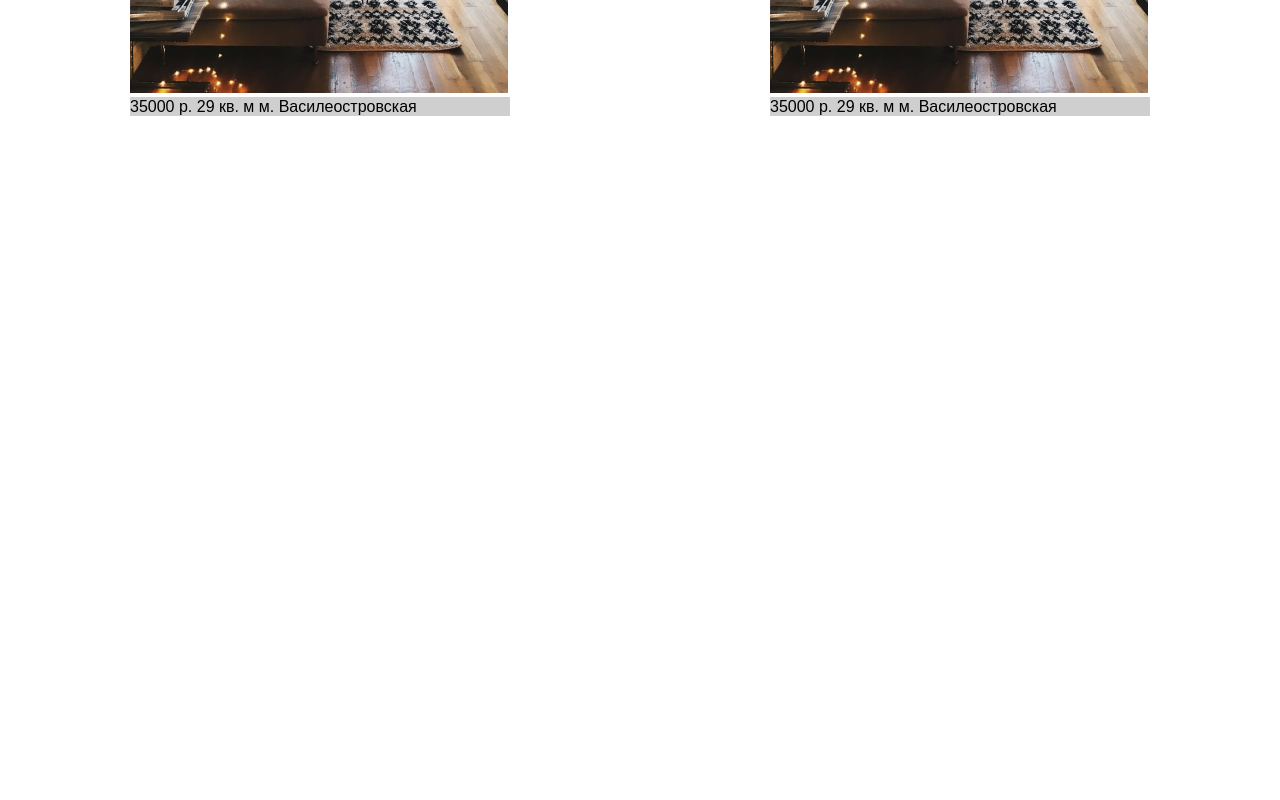
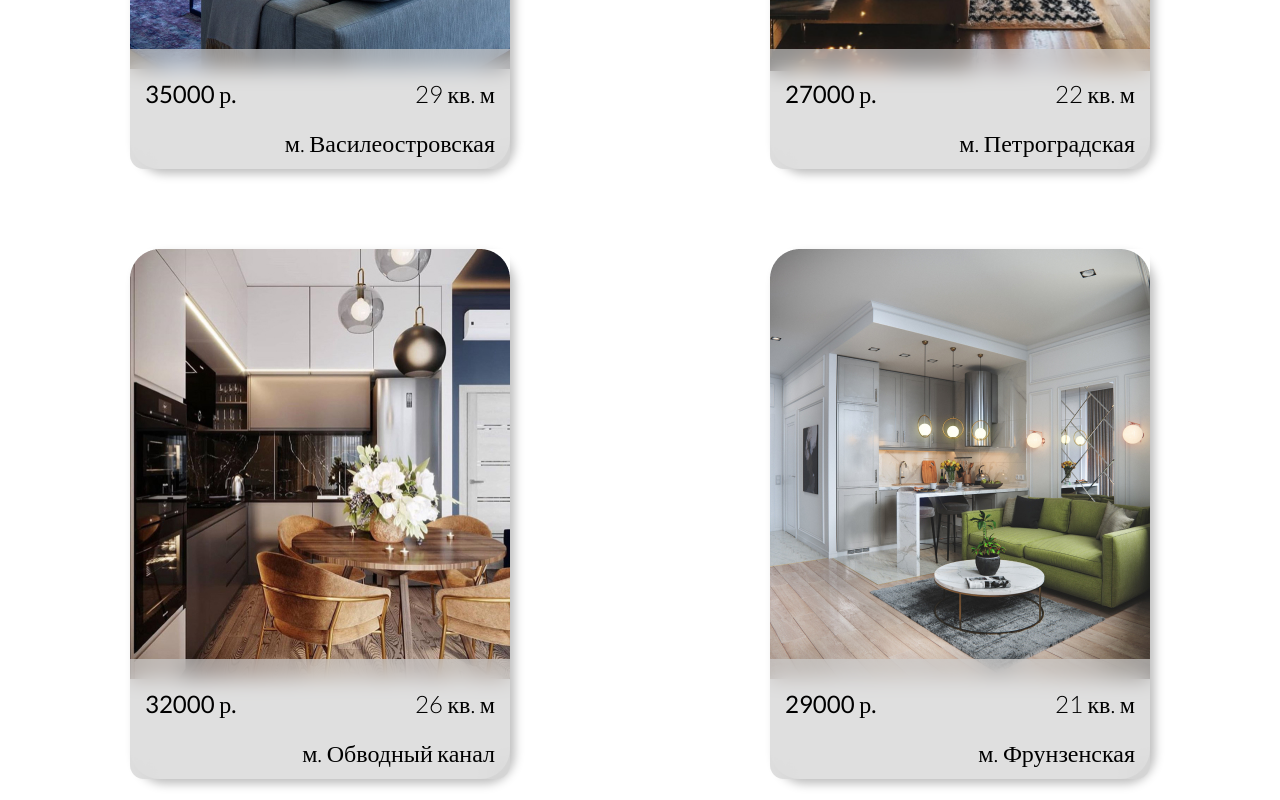
Before and after one commit to D4ness/timp_coursework, a plain HTML site: page index.html in a window 1280 px wide. Shown: the part 1360-2160 px from the top of the page. Before the commit the page ends 1633 px from the top, so only its background shows below. Drawn offline with Linux system fonts and the light colour scheme; a web font is replaced by a local one.

Commit message:
Options block v1

```diff
--- a/css/main-page.css
+++ b/css/main-page.css
@@ -7,11 +7,10 @@
 body{
     font-family: 'Lustria', sans-serif;
     color: black;
-    line-height: 1.2;
+    line-height: 29px;
+    font-style: normal;
     width: 100%;
-    -webkit-overflow-scrolling: touch;
 }
-/*test*/
 /*Header*/
 .header{
     width: 100%;
@@ -45,6 +44,7 @@ body{
     display: flex;
     color: white;
     font-size: 24px;
+    font-weight: 400;
 }
 .topbar-button div{
     margin: 0 20px;
@@ -76,6 +76,9 @@ body{
     align-items: center;
     background: rgba(241, 238, 238, 0.9);
     border-radius: 15px;
+    font-family: Lato;
+    font-weight: 300;
+    font-size: 24px;
 }
 
 /*Последние варианты*/
@@ -93,8 +96,41 @@ body{
     margin: 0px 40px 80px;
     width: 380px;
     height: 530px;
+    position: relative;
+    box-shadow: 5px 5px 10px rgba(0, 0, 0, 0.25);
+    border-radius: 30px;
+
+}
+.option-image{
+    width: 100%;
+    position: relative;
 }
 .option-description{
-    background-color: #CFCFCF;
-
+    position: absolute;
+    top: calc(50% - 120px/2 + 205px);
+    background: rgba(207, 207, 207, 0.66);
+    backdrop-filter: blur(10px);
+    border-radius: 0px 0px 14px 14px;
+    width: 100%;
+    height: 120px;
+    font-family: Lato;
+    font-size: 24px;
+    line-height: 29px;
+    font-weight: 300;
 }
+.option-description-line1{
+    display: flex;
+    justify-content: space-between;
+    margin: 30px 0 20px;
+}
+.option-description-line1 div:first-child{
+    font-weight: 500;
+    margin-left: 15px;
+}
+.option-description-line1 div:last-child{
+    margin-right: 15px;
+}
+.option-description-line2{
+    text-align: end;
+    margin-right: 15px;
+}
--- a/index.html
+++ b/index.html
@@ -36,23 +36,53 @@
         <div class="options-tittle">Последние варианты</div>
         <div class="options">
             <div class="option">
-                <img src="images/27k.png" class="option-image">
+                <img src="images/1.jpg" class="option-image">
                 <div class="option-description">
-                    35000 р.
-                    29 кв. м
-                    м. Василеостровская
+                    <div class="option-description-line1"><div>35000 р.</div><div>29 кв. м</div></div>
+                    <div class="option-description-line2">м. Василеостровская</div>
                 </div>
             </div>
             <div class="option">
-                <img src="images/27k.png" class="option-image">
+                <img src="images/2.jpg" class="option-image">
                 <div class="option-description">
-                    35000 р.
-                    29 кв. м
-                    м. Василеостровская
+                    <div class="option-description-line1"><div>27000 р.</div><div>22 кв. м</div></div>
+                    <div class="option-description-line2">м. Петроградская</div>
+                </div>
+            </div>
+            <div class="option">
+                <img src="images/3.jpg" class="option-image">
+                <div class="option-description">
+                    <div class="option-description-line1"><div>32000 р.</div><div>26 кв. м</div></div>
+                    <div class="option-description-line2">м. Обводный канал</div>
+                </div>
+            </div>
+            <div class="option">
+                <img src="images/4.jpg" class="option-image">
+                <div class="option-description">
+                    <div class="option-description-line1"><div>29000 р.</div><div>21 кв. м</div></div>
+                    <div class="option-description-line2">м. Фрунзенская</div>
+                </div>
+            </div>
+            <div class="option">
+                <img src="images/5.jpg" class="option-image">
+                <div class="option-description">
+                    <div class="option-description-line1"><div>30000 р.</div><div>25 кв. м</div></div>
+                    <div class="option-description-line2">м. Лиговский проспект</div>
+                </div>
+            </div>
+            <div class="option">
+                <img src="images/6.jpg" class="option-image">
+                <div class="option-description">
+                    <div class="option-description-line1"><div>23000 р.</div><div>18 кв. м</div></div>
+                    <div class="option-description-line2">м. Чёрная речка</div>
                 </div>
             </div>
         </div>
     </div>
 </section>
+<section class="map-section">
+    <div class="map-tittle">Карта</div>
+    <div class="map-image"></div>
+</section>
 </body>
 </html>
```
Also changed, not shown: images/27k.png (deleted).
